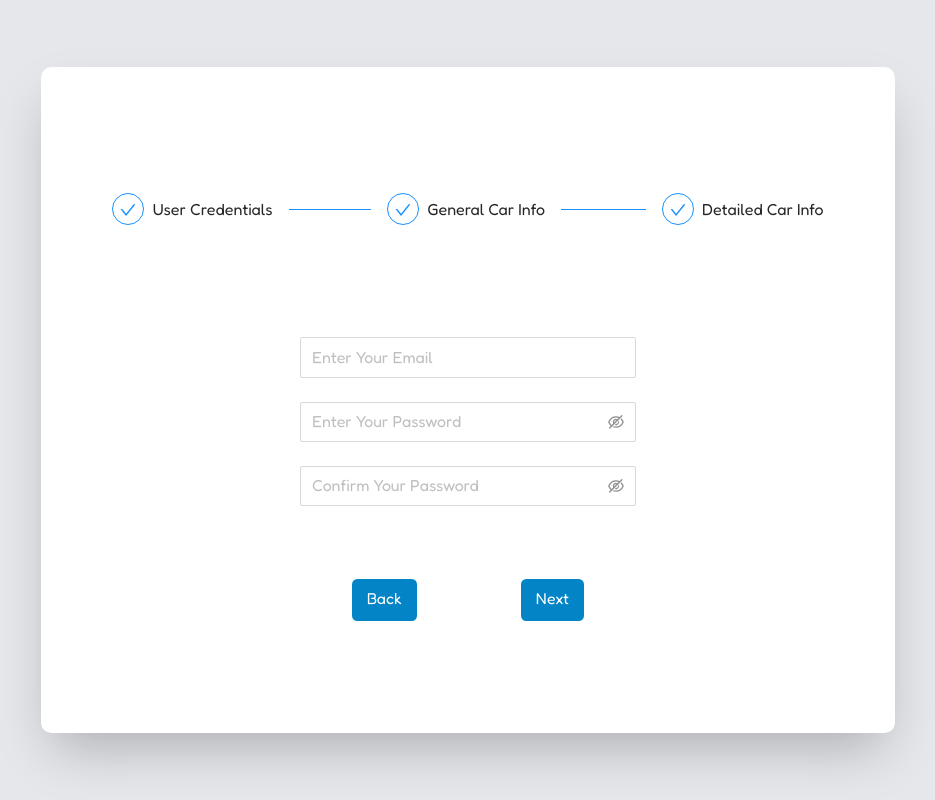
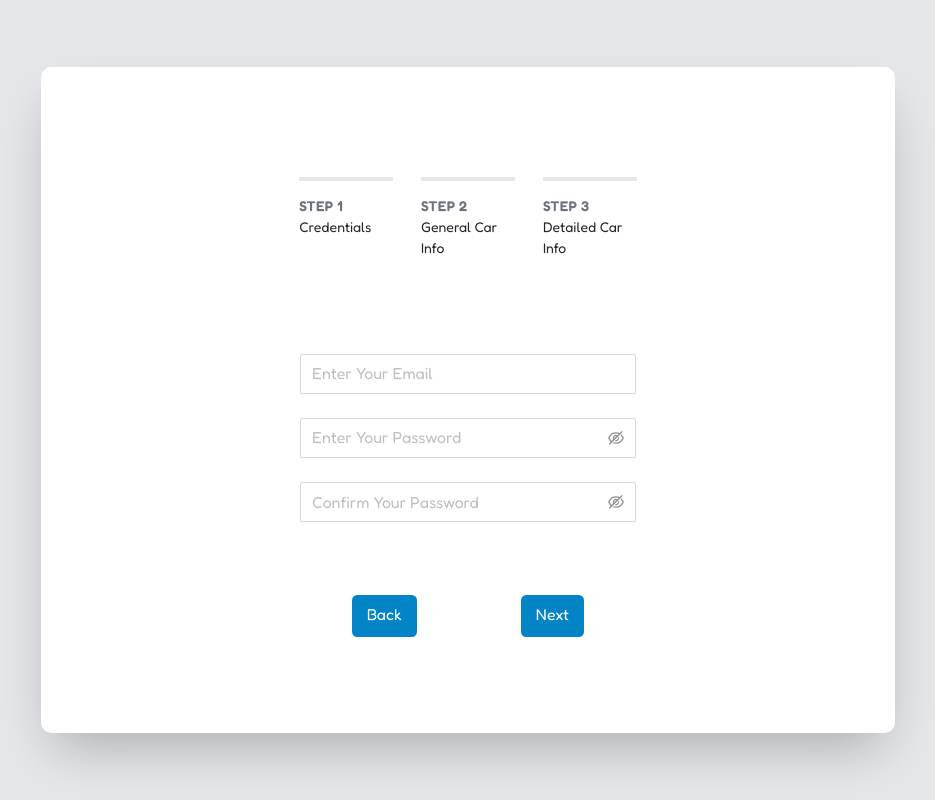
Before and after one commit to arnaudov19/my-virtual-garage-1, a Next.js app: page / in a window 1280 px wide. Both pictures are taken after a click on the link "or Create Account". Shown: the whole page, without its empty margins (172-1107 px from the left). Built offline with nearby package versions, Linux system fonts and the light colour scheme.

Commit message:
new steps component

```diff
--- a/src/components/progress-steps/ProgressSteps.tsx
+++ b/src/components/progress-steps/ProgressSteps.tsx
@@ -10,74 +10,81 @@ type Props = {
 type StepItem = {
     id: number
     name: string
-    status: string
-    steps: string
+    status: StepStatus
+    step: string
+}
+
+export enum StepStatus {
+    PENDING = "pending",
+    IN_PROGRESS = "in-progress",
+    COMPLETED = "completed",
 }
 
 export const ProgressSteps = (props: Props) => {
-    // const steps: StepItem[] = [
-    //     { steps: "Step 1", name: "Credentials", status: "pending", id: 1 },
-    //     { steps: "Step 2", name: "General Car Info", status: "pending", id: 2 },
-    //     { steps: "Step 3", name: "Detailed Car Info", status: "pending", id: 3 },
-    // ]
-    // const [stepsData, setStepsData] = useState(steps)
-    // const [currentStatus, setCurrentStatus] = useState([])
-    // const [prevItemStatus, setPrevItemStatus] = useState([])
-    // const updateCurrentStatus = () => {
-    //     const currentSteps = stepsData.map((item) => {
-    //         if (item.steps === "Step 1") {
-    //             return { ...item, status: "current", steps: "kunda 1" }
-    //         } else if (item.steps === "Step 2") {
-    //             console.log(item.status, prevItemStatus)
-    //             return { ...item, status: "current", steps: "kokot 2" }
-    //         } else if (item.steps === "Step 3") {
-    //             console.log(item.status, prevItemStatus)
-    //             return { ...item, status: "current", steps:"debil 3" }
-    //         } else return item
-    //     })
-    //     console.log(stepsData)
-    //     setStepsData(currentSteps)
-    // }
+    const steps: StepItem[] = [
+        { step: "Step 1", name: "Credentials", status: StepStatus.PENDING, id: 1 },
+        { step: "Step 2", name: "General Car Info", status: StepStatus.PENDING, id: 2 },
+        { step: "Step 3", name: "Detailed Car Info", status: StepStatus.PENDING, id: 3 },
+    ]
+    const [stepsData, setStepsData] = useState(steps)
+    // called with number 2
+    const updateCurrentStatus = (id: number) => {
+        // id = 2
+        const currentSteps = stepsData.map((item) => {
+            if (id === item.id) {
+                // we are here
+                if (item.status === StepStatus.PENDING) {
+                    return { ...item, status: StepStatus.IN_PROGRESS }
+                } else if (item.status === StepStatus.IN_PROGRESS) {
+                    return { ...item, status: StepStatus.COMPLETED }
+                }
+                return { ...item, status: StepStatus.IN_PROGRESS }
+            } else return item
+        })
+        setStepsData(currentSteps)
+        console.log(stepsData)
+    }
+    return (
+        <nav aria-label="Progress">
+            <ol role="list" className="space-y-4 md:flex md:space-y-0 md:space-x-8">
+                {stepsData.map((step: StepItem) => (
+                    <li onClick={() => updateCurrentStatus(step.id)} key={step.id} className="md:flex-1">
+                        {step.status === StepStatus.COMPLETED ? (
+                            <a className="group pl-4 py-2 flex flex-col border-l-4 border-sky-600 hover:border-red-800 md:pl-0 md:pt-4 md:pb-0 md:border-l-0 md:border-t-4">
+                                <span className="text-md text-sky-600 font-semibold tracking-wide uppercase group-hover:text-sky-800">
+                                    {step.step}
+                                </span>
+                                <span className="text-md font-medium">{step.name}</span>
+                            </a>
+                        ) : step.status === StepStatus.IN_PROGRESS ? (
+                            <a
+                                className="pl-4 py-2 flex flex-col border-l-4 border-sky-600 md:pl-0 md:pt-4 md:pb-0 md:border-l-0 md:border-t-4"
+                                aria-current="step">
+                                <span className="text-md text-sky-600 font-semibold tracking-wide uppercase">
+                                    {step.step}
+                                </span>
+                                <span className="text-md font-medium">{step.name}</span>
+                            </a>
+                        ) : (
+                            <a className="group pl-4 py-2 flex flex-col border-l-4 border-gray-200 hover:border-gray-300 md:pl-0 md:pt-4 md:pb-0 md:border-l-0 md:border-t-4">
+                                <span className="text-md text-gray-500 font-semibold tracking-wide uppercase group-hover:text-gray-700">
+                                    {step.step}
+                                </span>
+                                <span className="text-md font-medium">{step.name}</span>
+                            </a>
+                        )}
+                    </li>
+                ))}
+            </ol>
+        </nav>
+    )
     // return (
-    //     <nav aria-label="Progress">
-    //         <ol role="list" className="space-y-4 md:flex md:space-y-0 md:space-x-8">
-    //             {stepsData.map((step: StepItem) => (
-    //                 <li onClick={updateCurrentStatus} key={step.id} className="md:flex-1">
-    //                     {step.status === "complete" ? (
-    //                         <a className="group pl-4 py-2 flex flex-col border-l-4 border-sky-600 hover:border-sky-800 md:pl-0 md:pt-4 md:pb-0 md:border-l-0 md:border-t-4">
-    //                             <span className="text-md text-sky-600 font-semibold tracking-wide uppercase group-hover:text-sky-800">
-    //                                 {step.steps}
-    //                             </span>
-    //                             <span className="text-md font-medium">{step.name}</span>
-    //                         </a>
-    //                     ) : step.status === "current" ? (
-    //                         <a
-    //                             className="pl-4 py-2 flex flex-col border-l-4 border-sky-600 md:pl-0 md:pt-4 md:pb-0 md:border-l-0 md:border-t-4"
-    //                             aria-current="step">
-    //                             <span className="text-md text-sky-600 font-semibold tracking-wide uppercase">
-    //                                 {step.steps}
-    //                             </span>
-    //                             <span className="text-md font-medium">{step.name}</span>
-    //                         </a>
-    //                     ) : (
-    //                         <a className="group pl-4 py-2 flex flex-col border-l-4 border-gray-200 hover:border-gray-300 md:pl-0 md:pt-4 md:pb-0 md:border-l-0 md:border-t-4">
-    //                             <span className="text-md text-gray-500 font-semibold tracking-wide uppercase group-hover:text-gray-700">
-    //                                 {step.steps}
-    //                             </span>
-    //                             <span className="text-md font-medium">{step.name}</span>
-    //                         </a>
-    //                     )}
-    //                 </li>
-    //             ))}
-    //         </ol>
-    //     </nav>
-    return (
-        <div className="flex w-5/6 ">
-            <Steps className="border-sky-600" current={props.currentStep}>
-                <Step title="User Credentials" />
-                <Step title={"General Car Info"} />
-                <Step title={"Detailed Car Info"} />
-            </Steps>
-        </div>
-    )
+    //     <div className="flex w-5/6 ">
+    //         <Steps className="border-sky-600" current={props.currentStep}>
+    //             <Step title="User Credentials" />
+    //             <Step title={"General Car Info"} />
+    //             <Step title={"Detailed Car Info"} />
+    //         </Steps>
+    //     </div>
+    // )
 }
--- a/src/screens/account/AccountDetailedCarInfo.tsx
+++ b/src/screens/account/AccountDetailedCarInfo.tsx
@@ -6,6 +6,7 @@ import { AccountContainer } from "./AccountFormContainer"
 
 type Props = {
     carBrand?: string
+    carModel?: string
     onBackBtnClicked?: () => void
     onSaveBtnClicked?: () => void
 }
@@ -21,7 +22,7 @@ export const AccountDetailedCarInfo = (props: Props) => {
     return (
         <AccountContainer>
             <FormSelectInput optionsList={carBrands} className="w-96" label="Car Brand" value={props.carBrand} />
-            <FormTextInput className="w-96" label="Car Model" />
+            <FormTextInput className="w-96" label="Car Model" value={props.carModel} />
             <ButtonSet onBackBtnClicked={props.onBackBtnClicked} />
         </AccountContainer>
     )
--- /dev/null
+++ b/src/screens/account/AccountMaintenance.tsx
@@ -0,0 +1,12 @@
+import React from "react"
+import { AccountContainer } from "./AccountFormContainer"
+
+export const AccountMaintenance = () => {
+    return (
+        <AccountContainer>
+            <div>
+                <p>More</p>
+            </div>
+        </AccountContainer>
+    )
+}
--- a/src/screens/account/AccountScreen.tsx
+++ b/src/screens/account/AccountScreen.tsx
@@ -4,7 +4,7 @@ import { AccountDetailedCarInfo } from "./AccountDetailedCarInfo"
 import { AccountGeneralCarInfo } from "./AccountGeneralCarInfo"
 import { AccountCredentials } from "./AccountCredentials"
 import { SidebarLayout } from "../../components/side-bar-layout/SideBarLayout"
-import { on } from "events"
+import { AccountMaintenance } from "./AccountMaintenance"
 
 type Props = {
     onSetPage: (page: number) => void
@@ -46,9 +46,6 @@ const menuItems: MenuItem[] = [
 export const AccountScreen = (props: Props) => {
     const [activeMenuItemId, setActiveMenuItemId] = useState(1)
 
-    const logoutBtnClicked = () => {
-        props.onSetPage(1)
-    }
     return (
         <div className="flex flex-row items-center">
             <SidebarLayout>
@@ -78,10 +75,18 @@ export const AccountScreen = (props: Props) => {
                 </nav>
             </SidebarLayout>
             <div className="container mx-auto px-4 sm:px-6 lg:px-8">
-                {activeMenuItemId === 1 ? <AccountDetailedCarInfo /> : null}
+                {activeMenuItemId === 1 ? (
+                    <AccountDetailedCarInfo carBrand={props.carBrand} carModel={props.carModel} />
+                ) : null}
                 {activeMenuItemId === 2 ? <AccountGeneralCarInfo /> : null}
-                {activeMenuItemId === 3 ? <AccountCredentials /> : null}
-                {activeMenuItemId === 4 ? <p>kokos</p> : null}
+                {activeMenuItemId === 3 ? (
+                    <AccountCredentials
+                        email={props.email}
+                        password={props.password}
+                        confirmPassword={props.confirmPassword}
+                    />
+                ) : null}
+                {activeMenuItemId === 4 ? <AccountMaintenance /> : null}
                 {activeMenuItemId === 5 ? <p>kokot</p> : null}
             </div>
         </div>
```
